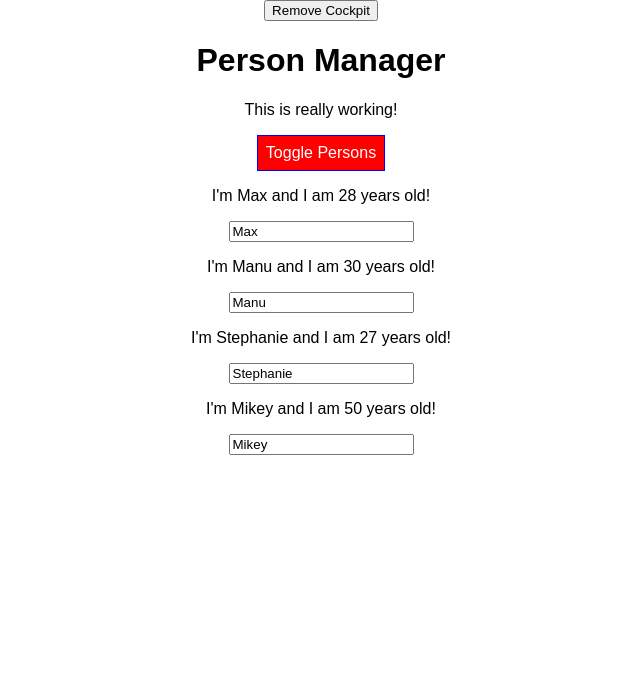
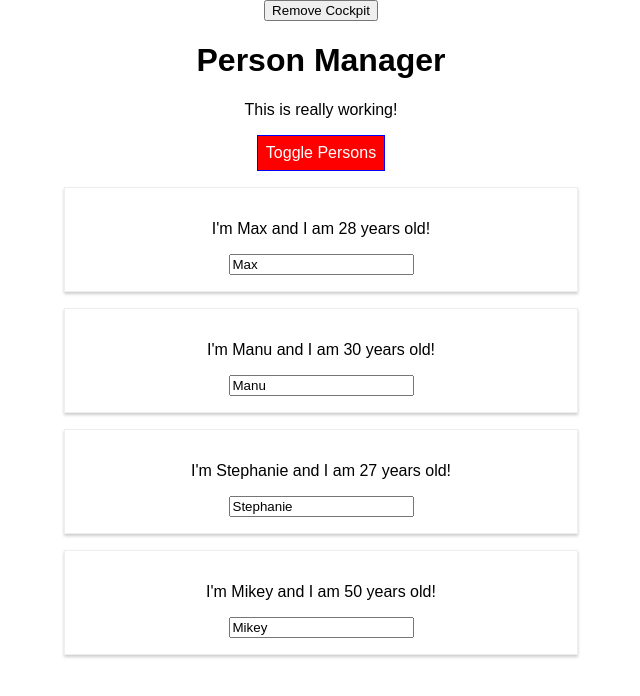
Before and after one commit to tharkad/react-complete-2, a React (Create React App) app: page / in a window 1280 px wide. Both pictures are taken after a click on the button "Toggle Persons". Shown: the top 696 px of the page, without its empty margins (319-959 px from the left). Built offline with nearby package versions, Linux system fonts and the light colour scheme.

Commit message:
Using WithClass hoc component

```diff
--- a/src/components/Persons/Person/Person.js
+++ b/src/components/Persons/Person/Person.js
@@ -1,5 +1,5 @@
 import React, { Component } from 'react';
-import Aux from '../../../hoc/Auxiliary';
+import WithClass from '../../../hoc/WithClass';
 import personStyles from './Person.module.css';
 
 class Person extends Component{
@@ -7,11 +7,11 @@ class Person extends Component{
     render () {
         console.log('[Person.js] render');
         return (
-            <Aux>
+            <WithClass classes = {personStyles.Person}>
                 <p onClick={this.props.click}>I'm {this.props.name} and I am {this.props.age} years old!</p>
                 <p>{this.props.children}</p>
                 <input type="text" onChange={this.props.changed} value={this.props.name}/>
-            </Aux>
+            </WithClass>
         )
     }
 }
--- /dev/null
+++ b/src/hoc/WithClass.js
@@ -0,0 +1,9 @@
+import React from 'react';
+
+const WithClass = props => (
+    <div className={props.classes}>
+        {props.children}
+    </div>
+);
+
+export default WithClass;
```
